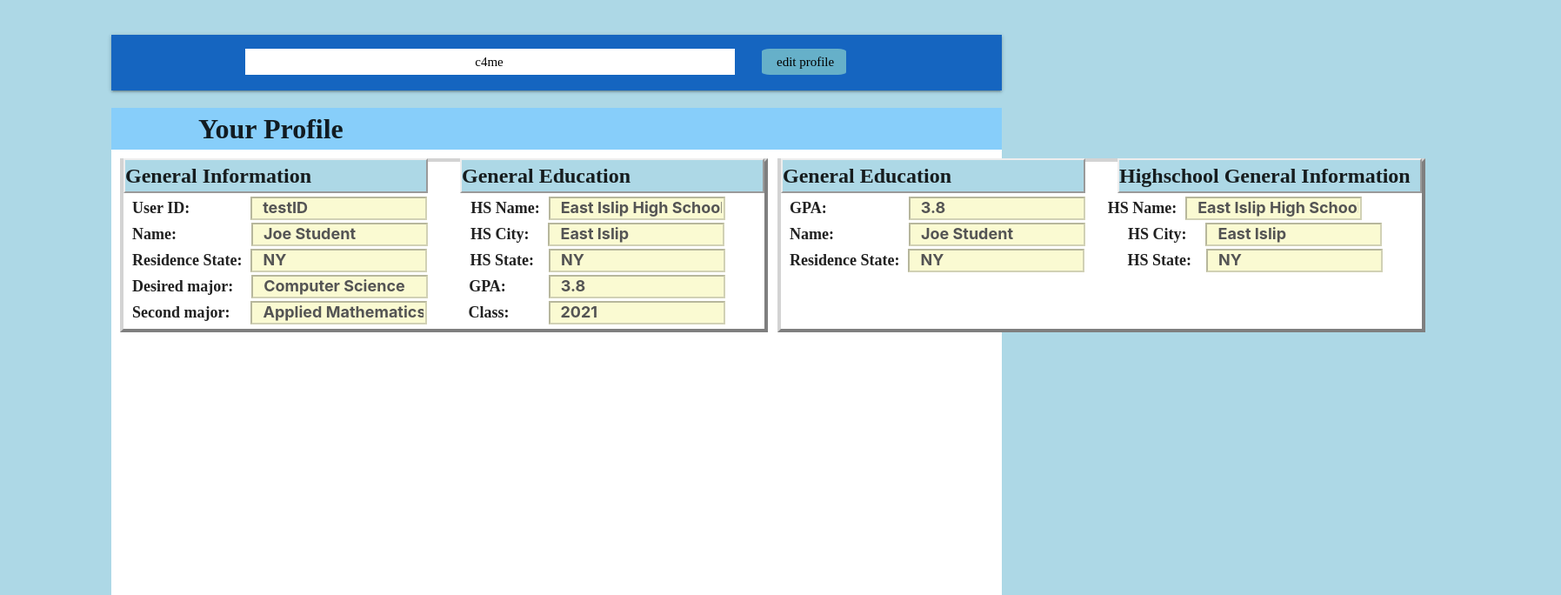
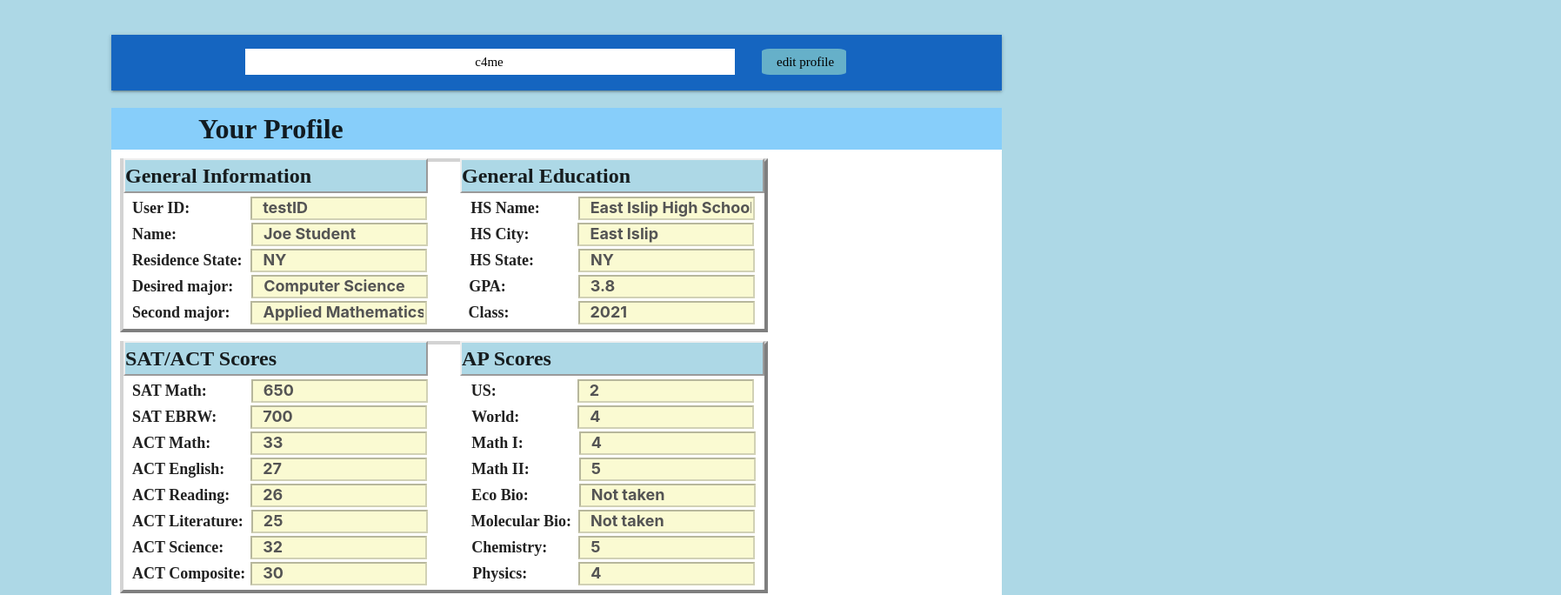
Before and after one commit to mseh1128/CSE416-c4me, a React (Create React App) app in the folder frontend/: page /profile in a window 1280 px wide. Shown: the top 684 px of the page at 87% size, 1795 px wide, since content can reach past the window. Built offline with nearby package versions, Linux system fonts and the light colour scheme.

Commit message:
added more to the profile screen, and updated college card (materialize dropdown is not good)

```diff
--- a/frontend/package.json
+++ b/frontend/package.json
@@ -11,6 +11,7 @@
     "materialize-css": "^1.0.0-rc.2",
     "react": "^16.12.0",
     "react-dom": "^16.12.0",
+    "react-dropdown": "^1.7.0",
     "react-router-dom": "^5.1.2",
     "react-scripts": "3.4.0",
     "react-sweet-progress": "^1.1.2"
--- a/frontend/src/components/viewprofilescreen/ViewProfileScreen.js
+++ b/frontend/src/components/viewprofilescreen/ViewProfileScreen.js
@@ -16,6 +16,15 @@ export class ViewProfileScreen extends Component {
     state =
     {
         disabled: true
+    }
+
+    getScore(score)
+    {
+        if(score===-1)
+        {
+            return "Not taken"
+        }
+        else return score
     }
 
     render() {
@@ -48,55 +57,88 @@ export class ViewProfileScreen extends Component {
                                 <span class="profileText">User ID:</span>
                                 <input type="textfield" class="profilePrompt" style={{left: "60px"}} disabled={this.state.disabled} value={student.userID}></input>
                                 <span class="profileText" style={{left: "110px"}}>HS Name:</span>
-                                <input type="textfield" class="profilePrompt" style={{left: "100px"}} disabled={this.state.disabled} value={student.high_school_name}></input>
+                                <input type="textfield" class="profilePrompt" style={{left: "134px"}} disabled={this.state.disabled} value={student.high_school_name}></input>
                             </div>
                             <div>
                                 <span class="profileText">Name:</span>
                                 <input type="textfield" class="profilePrompt" style={{left: "76px"}} disabled={this.state.disabled} value={student.name}></input>
                                 <span class="profileText" style={{left: "125px"}}>HS City:</span>
-                                <input type="textfield" class="profilePrompt" style={{left: "127px"}} disabled={this.state.disabled} value={student.high_school_city}></input>
+                                <input type="textfield" class="profilePrompt" style={{left: "161px"}} disabled={this.state.disabled} value={student.high_school_city}></input>
                             </div>
                             <div>
                                 <span class="profileText">Residence State:</span>
                                 <input type="textfield" class="profilePrompt" disabled={this.state.disabled} value={student.residence_state}></input>
                                 <span class="profileText" style={{left: "49px"}}>HS State:</span>
-                                <input type="textfield" class="profilePrompt" style={{left: "46px"}} disabled={this.state.disabled} value={student.high_school_state}></input>
+                                <input type="textfield" class="profilePrompt" style={{left: "80px"}} disabled={this.state.disabled} value={student.high_school_state}></input>
                             </div>
                             <div>
                                 <span class="profileText">Desired major:</span>
                                 <input type="textfield" class="profilePrompt" style={{left: "11px"}} disabled={this.state.disabled} value={student.major_1}></input>
                                 <span class="profileText" style={{left: "58px"}}>GPA:</span>
-                                <input type="textfield" class="profilePrompt" style={{left: "87px"}} disabled={this.state.disabled} value={student.GPA}></input>
+                                <input type="textfield" class="profilePrompt" style={{left: "121px"}} disabled={this.state.disabled} value={student.GPA}></input>
                             </div>
                             <div>
                                 <span class="profileText">Second major:</span>
                                 <input type="textfield" class="profilePrompt" style={{left: "14px"}} disabled={this.state.disabled} value={student.major_2}></input>
                                 <span class="profileText" style={{left: "61px"}}>Class:</span>
-                                <input type="textfield" class="profilePrompt" style={{left: "86px"}} disabled={this.state.disabled} value={student.college_class}></input>
+                                <input type="textfield" class="profilePrompt" style={{left: "120px"}} disabled={this.state.disabled} value={student.college_class}></input>
                             </div>
                         </div>
-                        <div id="generalInfoList">
+                        <div>
+
+                        </div>
+                        <div id="educationInfoList">
                             <div id="generalHSHeader">
-                                <span class="profileHeader">General Education</span>
-                                <span class="profileHeader">Highschool General Information</span>
+                                <span class="profileHeader">SAT/ACT Scores</span>
+                                <span class="profileHeader">AP Scores</span>
                             </div>
                             <div >
-                                <span class="profileText">GPA:</span>
-                                <input type="textfield" class="profilePrompt" style={{left: "84px"}} disabled={this.state.disabled} value={student.GPA}></input>
-                                <span class="profileText" style={{left: "110px"}}>HS Name:</span>
-                                <input type="textfield" class="profilePrompt" style={{left: "100px"}} disabled={this.state.disabled} value={student.high_school_name}></input>
+                                <span class="profileText">SAT Math:</span>
+                                <input type="textfield" class="profilePrompt" style={{left: "41px"}} disabled={this.state.disabled} value={this.getScore(student.SAT_Math)}></input>
+                                <span class="profileText" style={{left: "91px"}}>US:</span>
+                                <input type="textfield" class="profilePrompt" style={{left: "164px"}} disabled={this.state.disabled} value={this.getScore(student.AP_US_hist)}></input>
                             </div>
                             <div>
-                                <span class="profileText">Name:</span>
-                                <input type="textfield" class="profilePrompt" style={{left: "76px"}} disabled={this.state.disabled} value={student.name}></input>
-                                <span class="profileText" style={{left: "125px"}}>HS City:</span>
-                                <input type="textfield" class="profilePrompt" style={{left: "127px"}} disabled={this.state.disabled} value={student.high_school_city}></input>
+                                <span class="profileText">SAT EBRW:</span>
+                                <input type="textfield" class="profilePrompt" style={{left: "29px"}} disabled={this.state.disabled} value={this.getScore(student.SAT_EBRW)}></input>
+                                <span class="profileText" style={{left: "80px"}}>World:</span>
+                                <input type="textfield" class="profilePrompt" style={{left: "127px"}} disabled={this.state.disabled} value={this.getScore(student.AP_World_hist)}></input>
                             </div>
                             <div>
-                                <span class="profileText">Residence State:</span>
-                                <input type="textfield" class="profilePrompt" disabled={this.state.disabled} value={student.residence_state}></input>
-                                <span class="profileText" style={{left: "49px"}}>HS State:</span>
-                                <input type="textfield" class="profilePrompt" style={{left: "46px"}} disabled={this.state.disabled} value={student.high_school_state}></input>
+                                <span class="profileText">ACT Math:</span>
+                                <input type="textfield" class="profilePrompt" style={{left: "36px"}} disabled={this.state.disabled} value={this.getScore(student.ACT_Math)}></input>
+                                <span class="profileText" style={{left: "87px"}}>Math I:</span>
+                                <input type="textfield" class="profilePrompt" style={{left: "131px"}} disabled={this.state.disabled} value={this.getScore(student.AP_Math_1)}></input>
+                            </div>
+                            <div>
+                                <span class="profileText">ACT English:</span>
+                                <input type="textfield" class="profilePrompt" style={{left: "20px"}} disabled={this.state.disabled} value={this.getScore(student.ACT_English)}></input>
+                                <span class="profileText" style={{left: "71px"}}>Math II:</span>
+                                <input type="textfield" class="profilePrompt" style={{left: "108px"}} disabled={this.state.disabled} value={this.getScore(student.AP_Math_2)}></input>
+                            </div>
+                            <div>
+                                <span class="profileText">ACT Reading:</span>
+                                <input type="textfield" class="profilePrompt" style={{left: "14px"}} disabled={this.state.disabled} value={this.getScore(student.ACT_Reading)}></input>
+                                <span class="profileText" style={{left: "65px"}}>Eco Bio:</span>
+                                <input type="textfield" class="profilePrompt" style={{left: "103px"}} disabled={this.state.disabled} value={this.getScore(student.AP_Eco_Bio)}></input>
+                            </div>
+                            <div>
+                                <span class="profileText">ACT Literature:</span>
+                                <input type="textfield" class="profilePrompt" style={{left: "-1px"}} disabled={this.state.disabled} value={this.getScore(student.ACT_Literature)}></input>
+                                <span class="profileText" style={{left: "49px"}}>Molecular Bio:</span>
+                                <input type="textfield" class="profilePrompt" style={{left: "37px"}} disabled={this.state.disabled} value={this.getScore(student.AP_Mol_Bio)}></input>
+                            </div>
+                            <div>
+                                <span class="profileText">ACT Science:</span>
+                                <input type="textfield" class="profilePrompt" style={{left: "21px"}} disabled={this.state.disabled} value={this.getScore(student.ACT_Science)}></input>
+                                <span class="profileText" style={{left: "72px"}}>Chemistry:</span>
+                                <input type="textfield" class="profilePrompt" style={{left: "88px"}} disabled={this.state.disabled} value={this.getScore(student.AP_Chemistry)}></input>
+                            </div>
+                            <div>
+                                <span class="profileText">ACT Composite:</span>
+                                <input type="textfield" class="profilePrompt" style={{left: "-4px"}} disabled={this.state.disabled} value={this.getScore(student.ACT_Composite)}></input>
+                                <span class="profileText" style={{left: "48px"}}>Physics:</span>
+                                <input type="textfield" class="profilePrompt" style={{left: "87px"}} disabled={this.state.disabled} value={this.getScore(student.AP_Physics)}></input>
                             </div>
                         </div>
                     </div>
--- a/frontend/src/css/css_layout.css
+++ b/frontend/src/css/css_layout.css
@@ -343,9 +343,13 @@ cursor: default;
 
 .collegeBoxTitleAndStatus {
   display: grid;
-  grid-template-columns: 403px 125px;
+  grid-template-columns: 403px 128px;
   top: 10px;
   position: relative;
+}
+
+#dropdwn {
+  color: blue;
 }
 
 .collegeBoxSizeAndMath {
@@ -505,6 +509,7 @@ cursor: default;
 #profileList {
   display: grid;
   grid-template-columns: 756px 750px;
+  grid-template-rows: 210px 210px;
 }
 
 #generalInfoList {
@@ -512,6 +517,19 @@ cursor: default;
   margin-left: 10px;
   margin-top: 10px;
   height: 200px;
+  width: 745px;
+  border-color: lightgray;
+  border-width: 4px;
+  border-style: outset;
+  display: grid;
+  grid-template-rows: 40px 30px 30px 30px 30px 30px 30px 30px;
+}
+
+#educationInfoList {
+  background-color: white;
+  margin-left: 10px;
+  margin-top: 10px;
+  height: 290px;
   width: 745px;
   border-color: lightgray;
   border-width: 4px;
```
Also changed, not shown: frontend/src/components/studentscreen/StudentCollege.js (+27 -14 lines), 1 other file (tests, documents, lock files or other folders).
